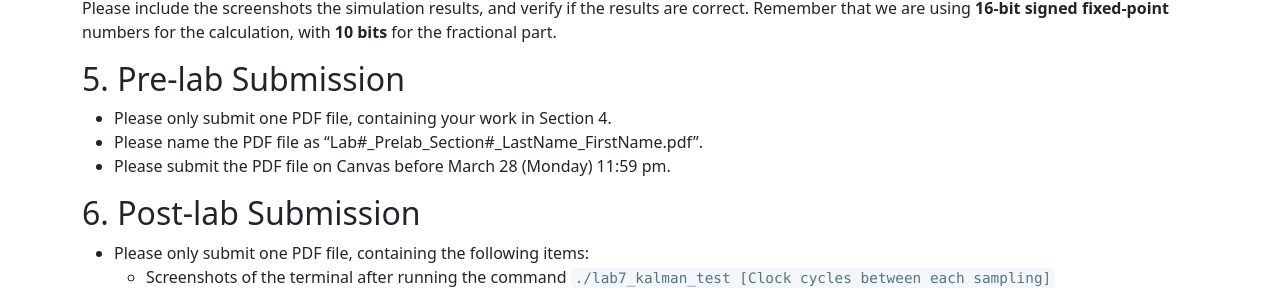
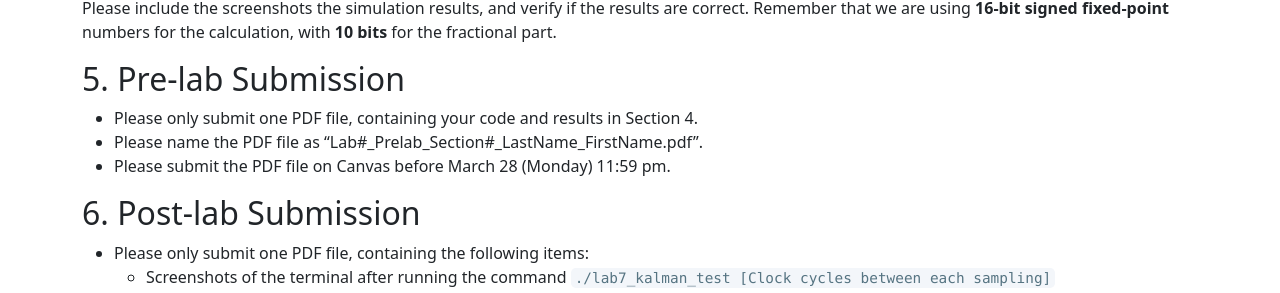
Before and after one commit to hailiangh/hailiangh.github.io, a Jekyll site: the page built from TA/ECEN689_Spring2022/lab7_manual.md, in a window 1280 px wide and 900 px high, scrolled down 2562 px. Shown: the part 337-630 px from the top of the window. Built offline with Jekyll 4.4.1, drawn with Linux system fonts in a browser that asks for light colours.

Commit message:
Update lab7_manual.md

```diff
--- a/TA/ECEN689_Spring2022/lab7_manual.md
+++ b/TA/ECEN689_Spring2022/lab7_manual.md
@@ -98,7 +98,7 @@ $$
 Please include the screenshots the simulation results, and verify if the results are correct. Remember that we are using **16-bit signed fixed-point** numbers for the calculation, with **10 bits** for the fractional part.
 
 ## 5. Pre-lab Submission
-- Please only submit one PDF file, containing your work in Section 4.
+- Please only submit one PDF file, containing your code and results in Section 4.
 - Please name the PDF file as "Lab#_Prelab_Section#_LastName_FirstName.pdf".
 - Please submit the PDF file on Canvas before March 28 (Monday) 11:59 pm.
 
```
